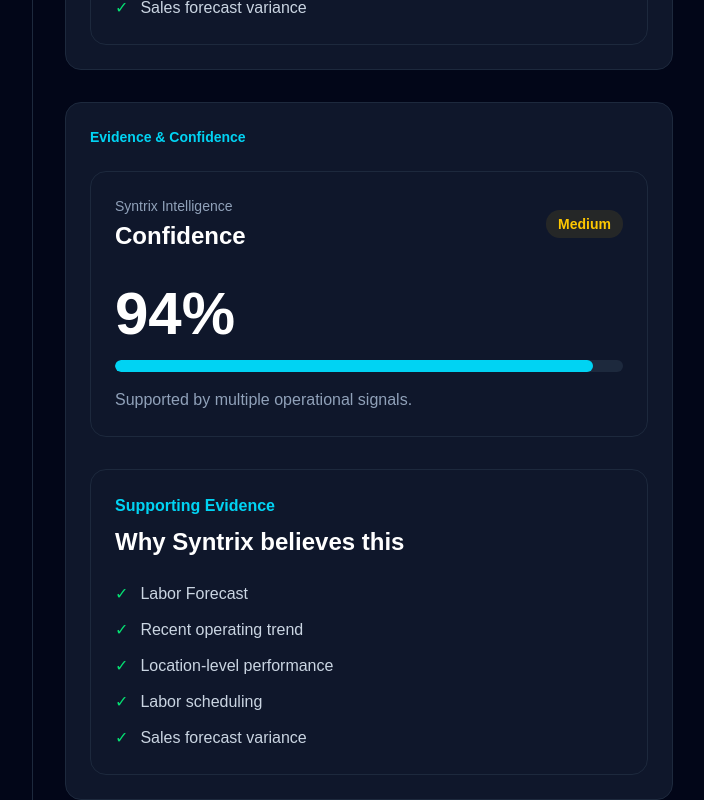
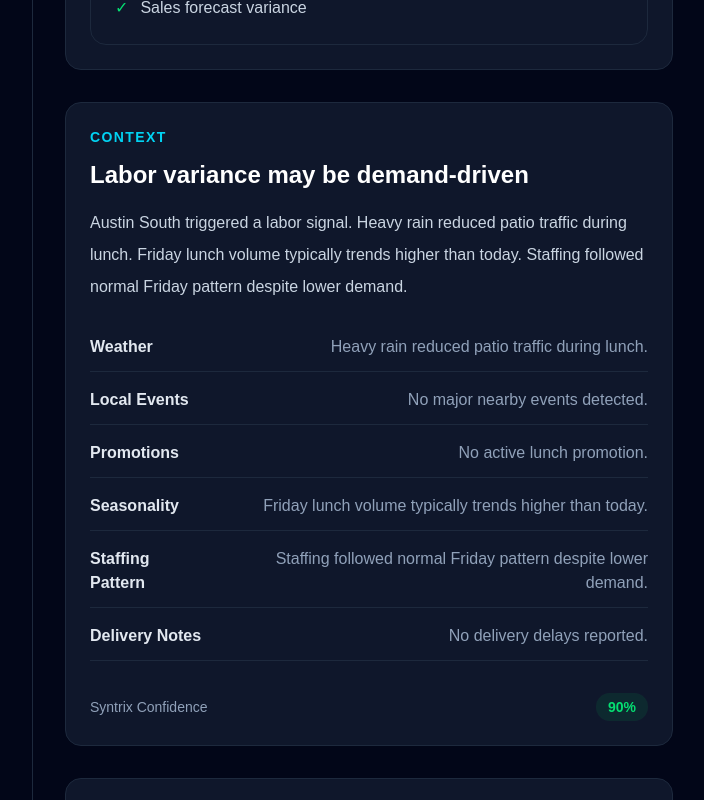
Before and after one commit to SyntrixAI/syntrix-ops, a Next.js app: page /operations/investigations/1 in a window 1280 px wide. Shown: the part 1580-2380 px from the top of the page, without its empty margins (255-959 px from the left). Built offline with nearby package versions, Linux system fonts and the light colour scheme.

Commit message:
Add Syntrix Reasoning to investigation workspace

```diff
--- a/src/app/operations/investigations/[id]/page.js
+++ b/src/app/operations/investigations/[id]/page.js
@@ -5,6 +5,7 @@
 import InvestigationActions from "../../../../components/investigations/InvestigationActions";
 import InvestigationActivity from "../../../../components/investigations/InvestigationActivity";
 import SyntrixAssessment from "../../../../components/compositions/SyntrixAssessment";
+import InvestigationContext from "../../../../components/investigations/InvestigationReasoning";
 
 import { getInvestigation } from "../../../../lib/selectors";
 
@@ -33,6 +34,7 @@
         <div className="grid grid-cols-1 gap-8 lg:grid-cols-3">
           <div className="space-y-8 lg:col-span-2">
             <SyntrixAssessment assessment={investigation.assessment} />
+            <InvestigationContext context={investigation.context}/>
             <InvestigationEvidence investigation={investigation} />
             <InvestigationTimeline investigation={investigation} />
             <InvestigationActivity activity={investigation.activity} />
--- /dev/null
+++ b/src/components/investigations/InvestigationReasoning.jsx
@@ -0,0 +1,53 @@
+import Card from "../ui/Card";
+import Badge from "../ui/Badge";
+
+export default function InvestigationContext({ context }) {
+  if (!context) return null;
+
+  return (
+    <Card>
+      <div className="space-y-8">
+        <div>
+          <p className="text-sm font-semibold uppercase tracking-widest text-cyan-400">
+            Context
+          </p>
+
+          <h2 className="mt-3 text-2xl font-bold text-white">
+            {context.headline}
+          </h2>
+
+          <p className="mt-4 leading-8 text-slate-300">
+            {context.explanation}
+          </p>
+        </div>
+
+        <div className="space-y-4">
+          {context.factors.map((factor) => (
+            <div
+              key={factor.label}
+              className="flex items-start justify-between gap-8 border-b border-slate-800 pb-3"
+            >
+              <p className="font-semibold text-slate-200">
+                {factor.label}
+              </p>
+
+              <p className="max-w-xl text-right text-slate-400">
+                {factor.value}
+              </p>
+            </div>
+          ))}
+        </div>
+
+        <div className="flex items-center justify-between">
+          <p className="text-sm text-slate-400">
+            Syntrix Confidence
+          </p>
+
+          <Badge tone="success">
+            {context.confidence}%
+          </Badge>
+        </div>
+      </div>
+    </Card>
+  );
+}
--- a/src/lib/selectors/getInvestigation.js
+++ b/src/lib/selectors/getInvestigation.js
@@ -3,6 +3,7 @@
 import { executionItems } from "../../data/executionItems";
 import { signals } from "../../data/signals";
 import { activityFeed } from "../../data/activityFeed";
+import { contextInsights } from "../../data/contextInsights";
 
 export function getInvestigation(id) {
   const priority = priorities.find(
@@ -26,5 +27,6 @@
     executionItem,
     relatedSignal,
     activity: activityFeed[priority.id] || [],
+    context: contextInsights[priority.id] || null,
   };
 }
```
